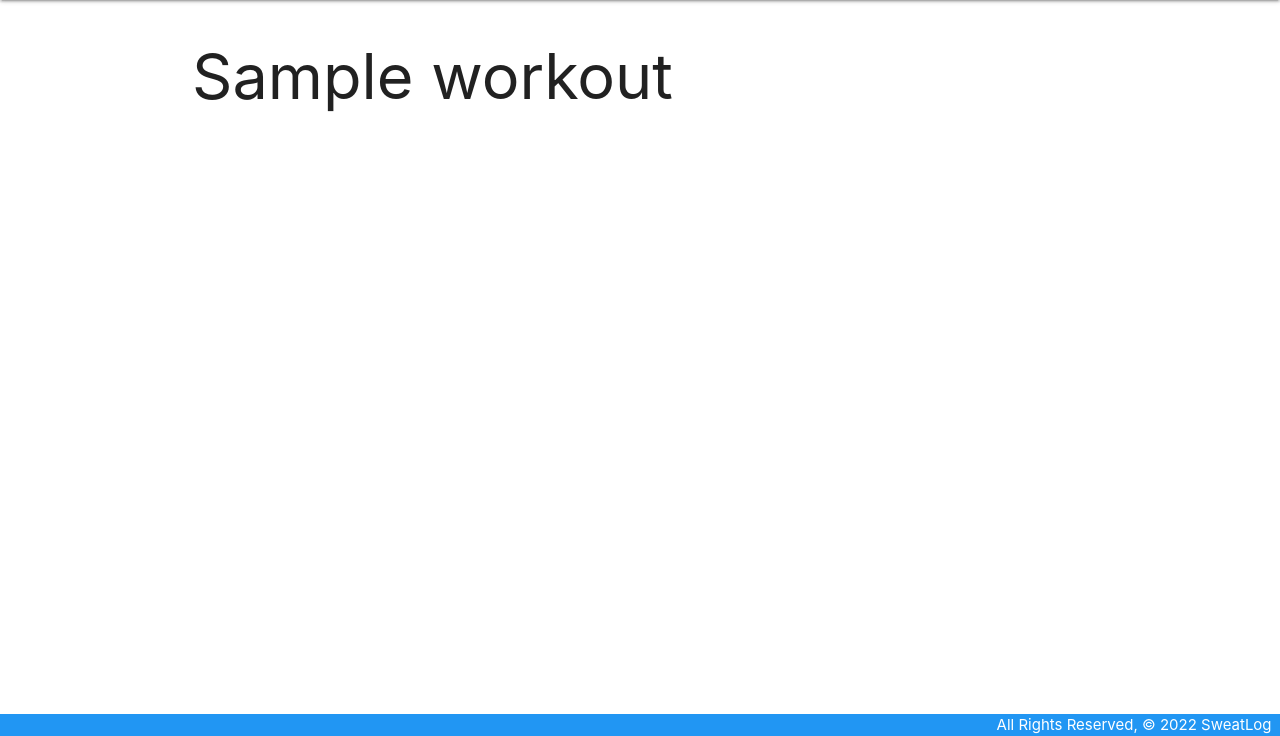
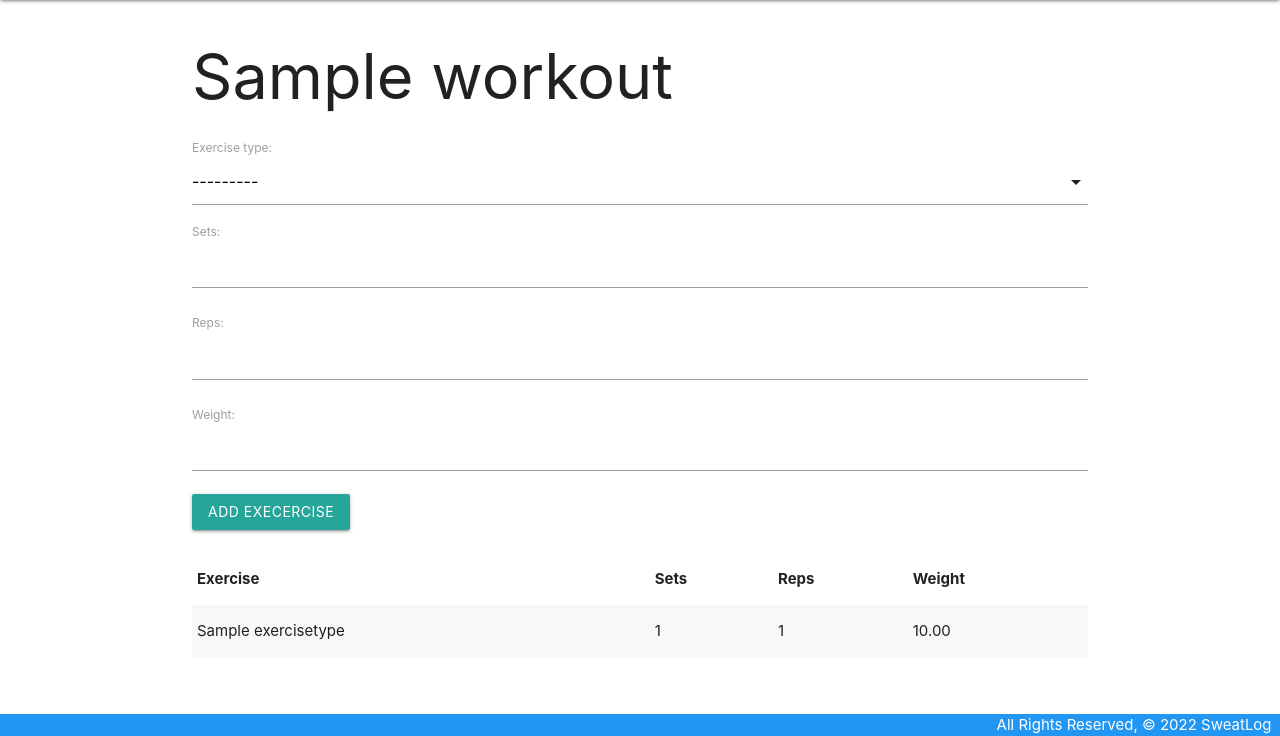
Before and after one commit to jsonnguyen/sweatlog, a Django app: page /workouts/1/ in a window 1280 px wide. Shown: the part 64-800 px from the top of the page. Run offline with Django 5.2, Linux system fonts and the light colour scheme; tables that the repository leaves empty hold one stand-in row (values such as "Sample post").

Commit message:
exercise form added to detail page

```diff
--- /dev/null
+++ b/main_app/forms.py
@@ -0,0 +1,7 @@
+from django.forms import ModelForm
+from .models import Exercise
+
+class ExerciseForm(ModelForm):
+    class Meta:
+        model = Exercise
+        fields = ['exercise_type', 'sets', 'reps', 'weight']
--- a/main_app/templates/workouts/detail.html
+++ b/main_app/templates/workouts/detail.html
@@ -3,4 +3,39 @@
 
 <h1>{{ workout.name }}</h1>
 
+<div class="col">
+    <form action="" method="POST">
+      {% csrf_token %}
+      <!-- Render the inputs -->
+      {{ exercise_form.as_p }}
+      <input type="submit" class="btn" value="Add Execercise">
+    </form>
+    <br>
+    <table class="striped">
+      <thead>
+        <tr>
+            <th>Exercise</th>
+            <th>Sets</th>
+            <th>Reps</th>
+            <th>Weight</th>
+        </tr>
+      </thead>
+      <tbody>
+        {% for exercise in workout.exercises.all %}
+          <tr>
+            <td>{{exercise.exercise_type.name}}</td>
+            <td>{{exercise.sets}}</td>
+            <td>{{exercise.reps}}</td>
+            <td>{{exercise.weight}}</td>
+          </tr>
+        {% endfor %}
+      </tbody>
+    </table>
+  </div>
+
+  <script>
+    const selectEl = document.getElementById('id_exercise_type');
+    M.FormSelect.init(selectEl);
+  </script>
+
 {% endblock  %}
--- a/main_app/views.py
+++ b/main_app/views.py
@@ -5,6 +5,7 @@ from django.views.generic import ListView, DetailView
 from django.views.generic.edit import CreateView, UpdateView, DeleteView
 from django.contrib.auth.mixins import LoginRequiredMixin
 from .models import Workout
+from .forms import ExerciseForm
 # Create your views here.
 
 def home(request):
@@ -26,8 +27,10 @@ def signup(request):
 
 def workout_detail(request, workout_id):
   workout = Workout.objects.get(id=workout_id)
+  exercise_form = ExerciseForm()
   return render(request, 'workouts/detail.html', {
-    'workout': workout
+    'workout': workout,
+    'exercise_form': exercise_form
   })
 
 class WorkoutList(LoginRequiredMixin, ListView):
```
